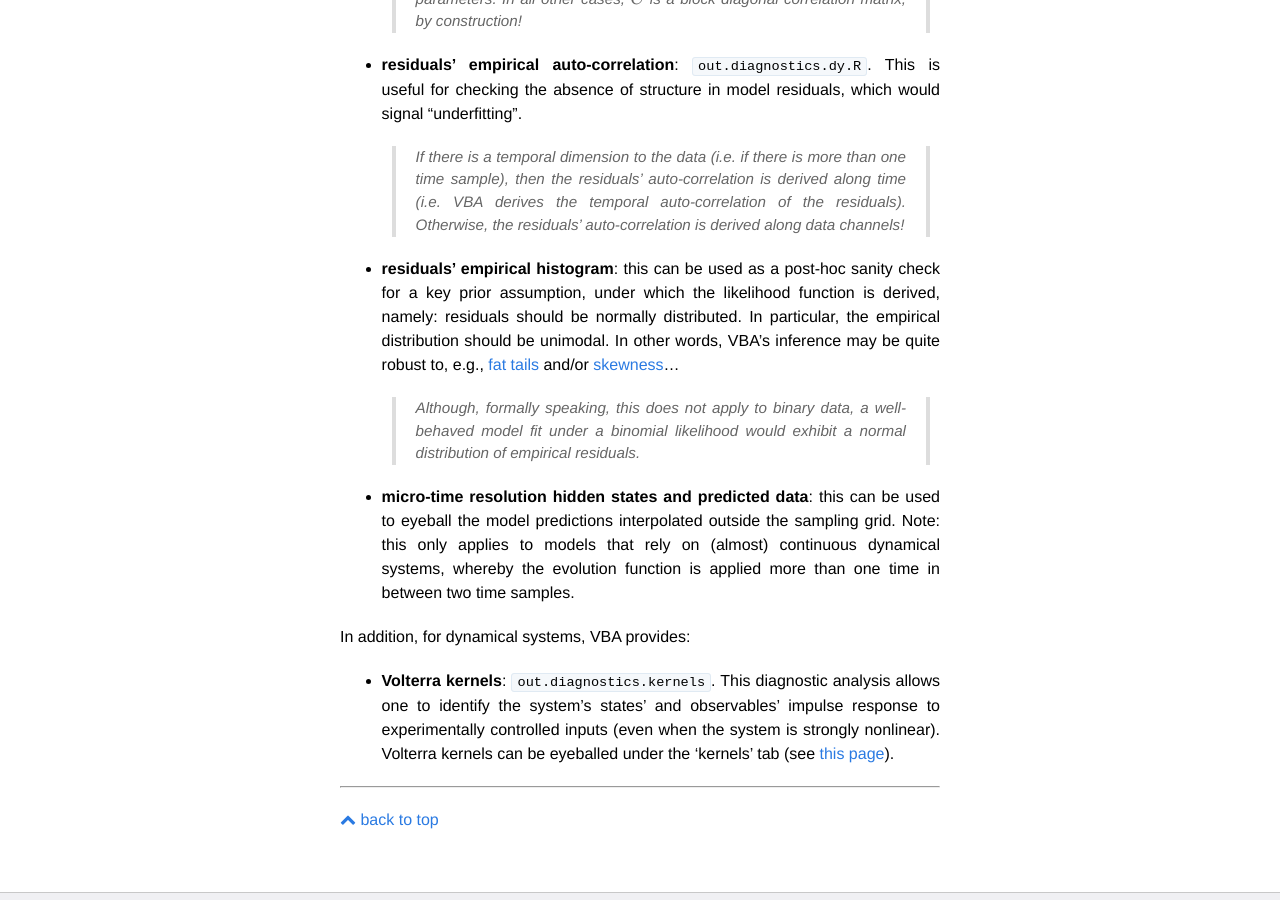
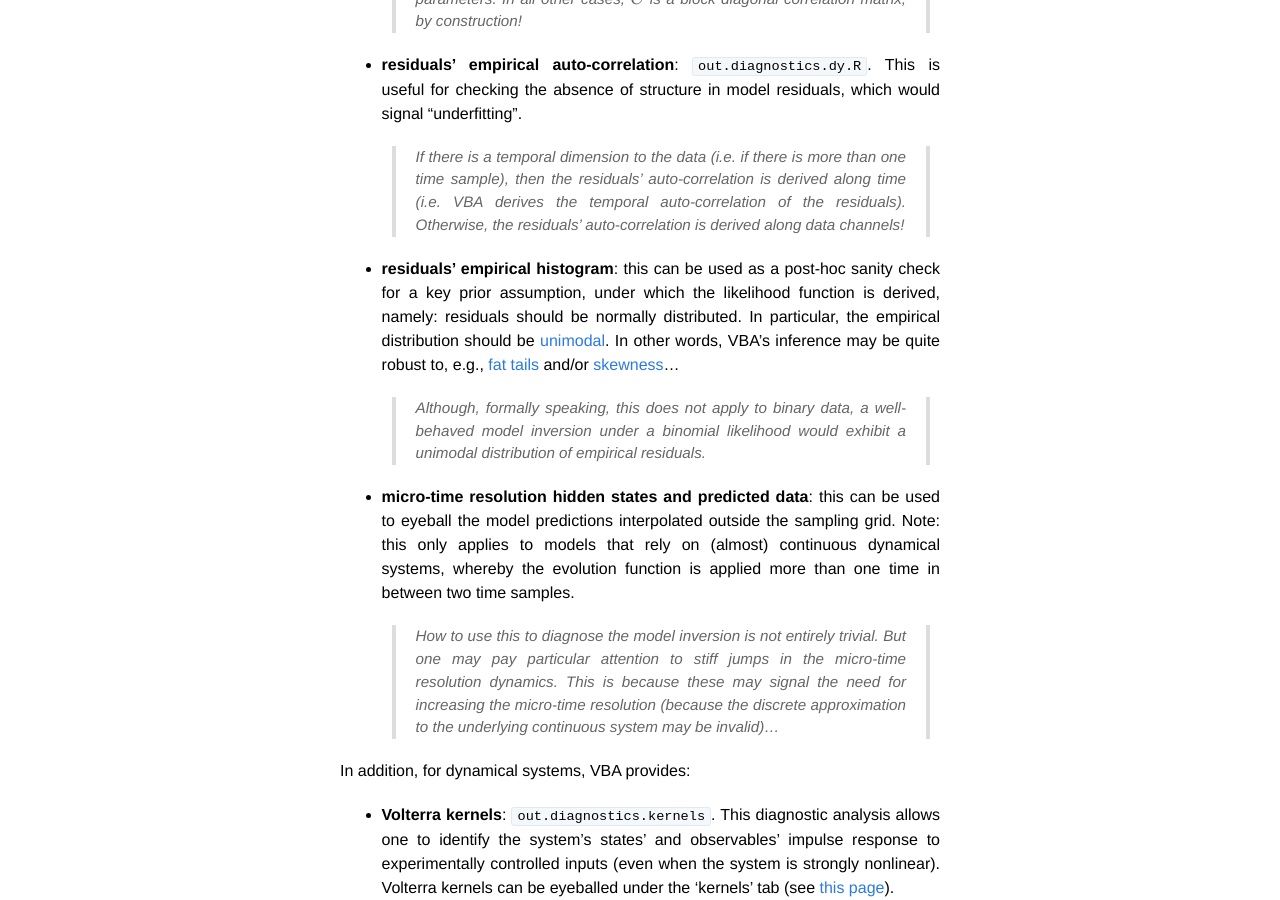
Before and after one commit to MBB-team/VBA-toolbox, a Jekyll site: the page built from _wiki/VBA-output-structure.md, in a window 1280 px wide and 900 px high, scrolled down 3126 px. Built offline with Jekyll 4.4.1, drawn with Linux system fonts in a browser that asks for light colours; nearby versions of some CDN libraries; formulas are drawn with MathJax 3.

Commit message:
Update VBA-output-structure.md

```diff
--- a/_wiki/VBA-output-structure.md
+++ b/_wiki/VBA-output-structure.md
@@ -86,10 +86,11 @@ where $$C_{\phi}$$, $$C_{\theta}$$ and $$C_{X_0}$$ are the marginal posterior co
 - **residuals' empirical auto-correlation**: `out.diagnostics.dy.R`. This is useful for checking the absence of structure in model residuals, which would signal "underfitting".
 > If there is a temporal dimension to the data (i.e. if there is more than one time sample), then the residuals' auto-correlation is derived along time (i.e. VBA derives the temporal auto-correlation of the residuals). Otherwise, the residuals' auto-correlation is derived along data channels!
 
-- **residuals' empirical histogram**: this can be used as a post-hoc sanity check for a key prior assumption, under which the likelihood function is derived, namely: residuals should be normally distributed. In particular, the empirical distribution should be unimodal. In other words, VBA's inference may be quite robust to, e.g., [fat tails](https://en.wikipedia.org/wiki/Fat-tailed_distribution) and/or [skewness](https://en.wikipedia.org/wiki/Skewness)...
-> Although, formally speaking, this does not apply to binary data, a well-behaved model fit under a binomial likelihood would exhibit a normal distribution of empirical residuals.
+- **residuals' empirical histogram**: this can be used as a post-hoc sanity check for a key prior assumption, under which the likelihood function is derived, namely: residuals should be normally distributed. In particular, the empirical distribution should be [unimodal](https://en.wikipedia.org/wiki/Unimodality). In other words, VBA's inference may be quite robust to, e.g., [fat tails](https://en.wikipedia.org/wiki/Fat-tailed_distribution) and/or [skewness](https://en.wikipedia.org/wiki/Skewness)...
+> Although, formally speaking, this does not apply to binary data, a well-behaved model inversion under a binomial likelihood would exhibit a unimodal distribution of empirical residuals.
 
 - **micro-time resolution hidden states and predicted data**: this can be used to eyeball the model predictions interpolated outside the sampling grid. Note: this only applies to models that rely on (almost) continuous dynamical systems, whereby the evolution function is applied more than one time in between two time samples.
+> How to use this to diagnose the model inversion is not entirely trivial. But one may pay particular attention to stiff jumps in the micro-time resolution dynamics. This is because these may signal the need for increasing the micro-time resolution (because the discrete approximation to the underlying continuous system may be invalid)...
 
 In addition, for dynamical systems, VBA provides:
 
```
